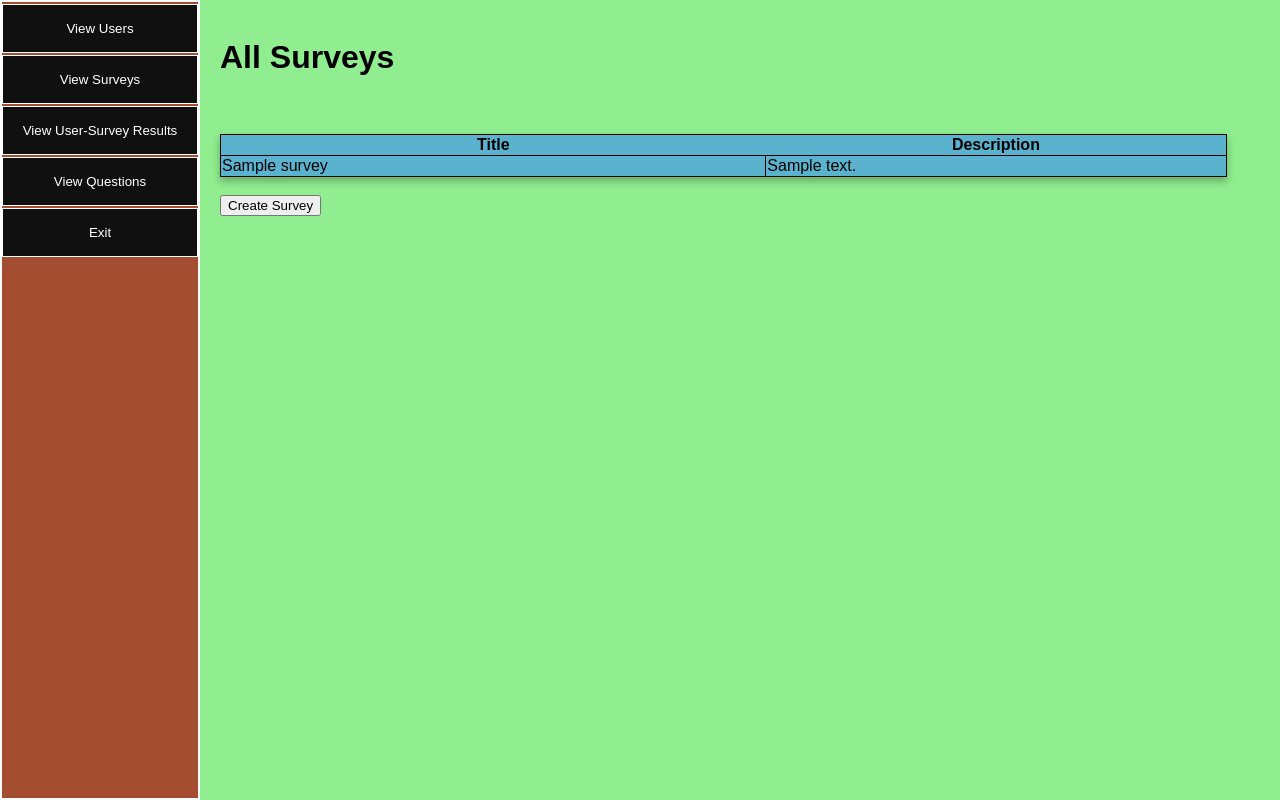
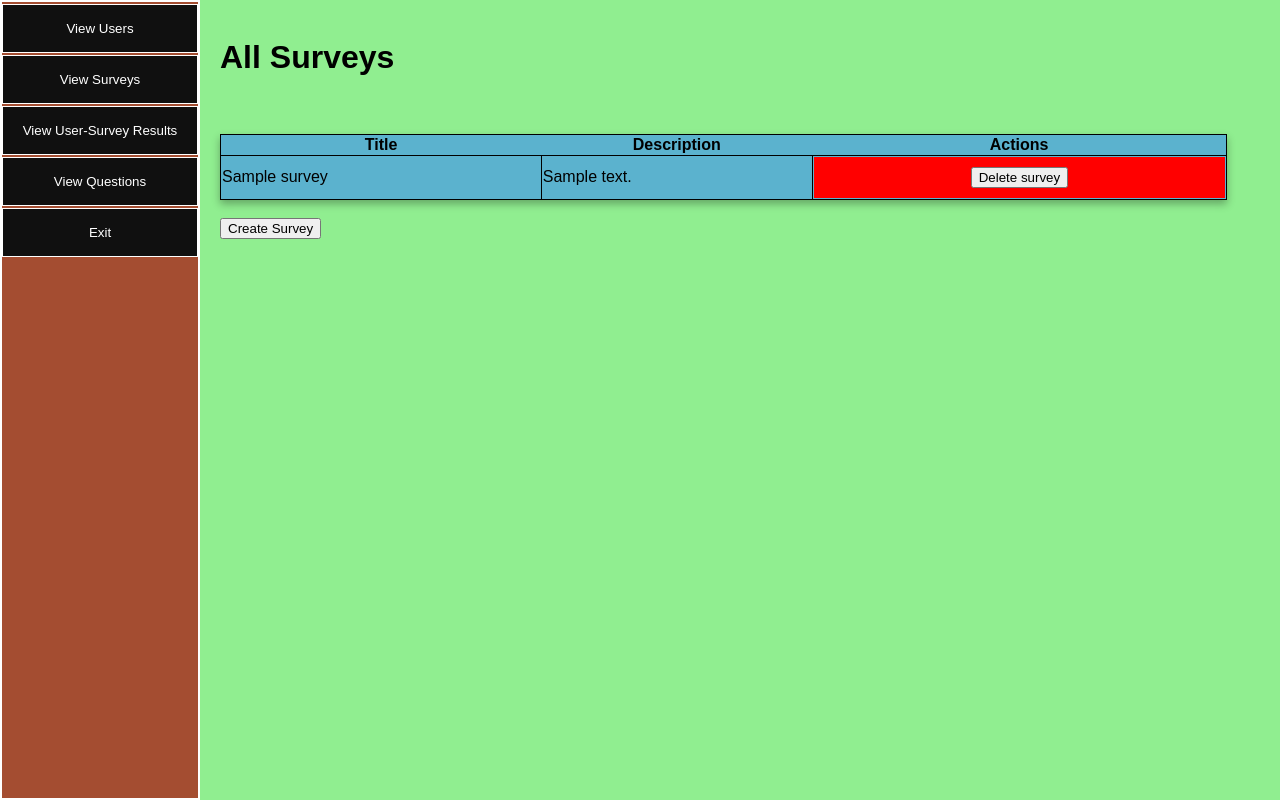
Before and after one commit to LeoHerms/WebSurveyEngine, a PHP site: page /viewSurveys.php in a window 1280 px wide. Run offline with PHP 8.4, Linux system fonts and the light colour scheme; the visitor is signed in with stand-in values (Sample User, id 1); tables that the repository leaves empty or names only in its code hold one stand-in row (values such as "Sample post").

Commit message:
Added the delete surveys button. About to start the deleteSurvey.php file

```diff
--- a/css/admin-styles.css
+++ b/css/admin-styles.css
@@ -78,3 +78,11 @@ td {
     cursor: pointer;
     margin: 0 auto;
 }
+
+.deleteSurvey {
+    padding: 10px 20px;
+    background-color: red;
+    border: none;
+    cursor: pointer;
+    margin: 0 auto;
+}
--- a/viewSurveys.php
+++ b/viewSurveys.php
@@ -13,7 +13,7 @@ $store_db = new EngineDB();
 $store_db->connect();
 
 // Retrieve all users from the database
-$query = "SELECT name, description FROM entity_survey";
+$query = "SELECT id_survey, name, description FROM entity_survey";      // Changed to have id_survey
 $result = $store_db->getDb()->query($query);
 
 $users = [];
@@ -55,6 +55,7 @@ $store_db->disconnect();
                     <tr>
                         <th>Title</th>
                         <th>Description</th>
+                        <th>Actions</th>
                     </tr>
                 </thead>
                 <tbody>
@@ -62,6 +63,12 @@ $store_db->disconnect();
                         <tr>
                             <td><?php echo htmlspecialchars($user['name']); ?></td>
                             <td><?php echo htmlspecialchars($user['description']); ?></td>
+                            <td style="text-align: center;">
+                                <form class="deleteSurvey" action="deleteSurvey.php" method="post">
+                                    <input type="hidden" name="survey_id" value="<?php echo $user['id_survey']; ?>">
+                                    <button type="submit">Delete survey</button>
+                                </form>
+                            </td>
                         </tr>
                     <?php endforeach; ?>
                 <br><br>
```
Also changed, not shown: deleteSurvey.php (added).
